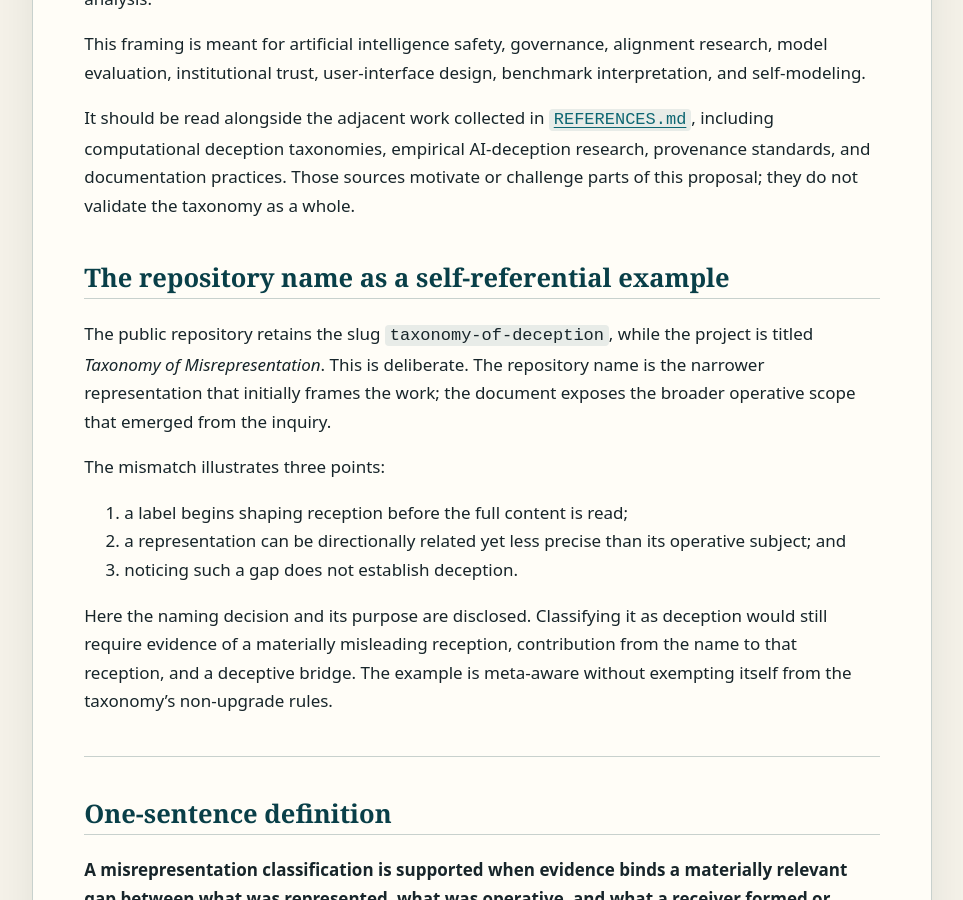
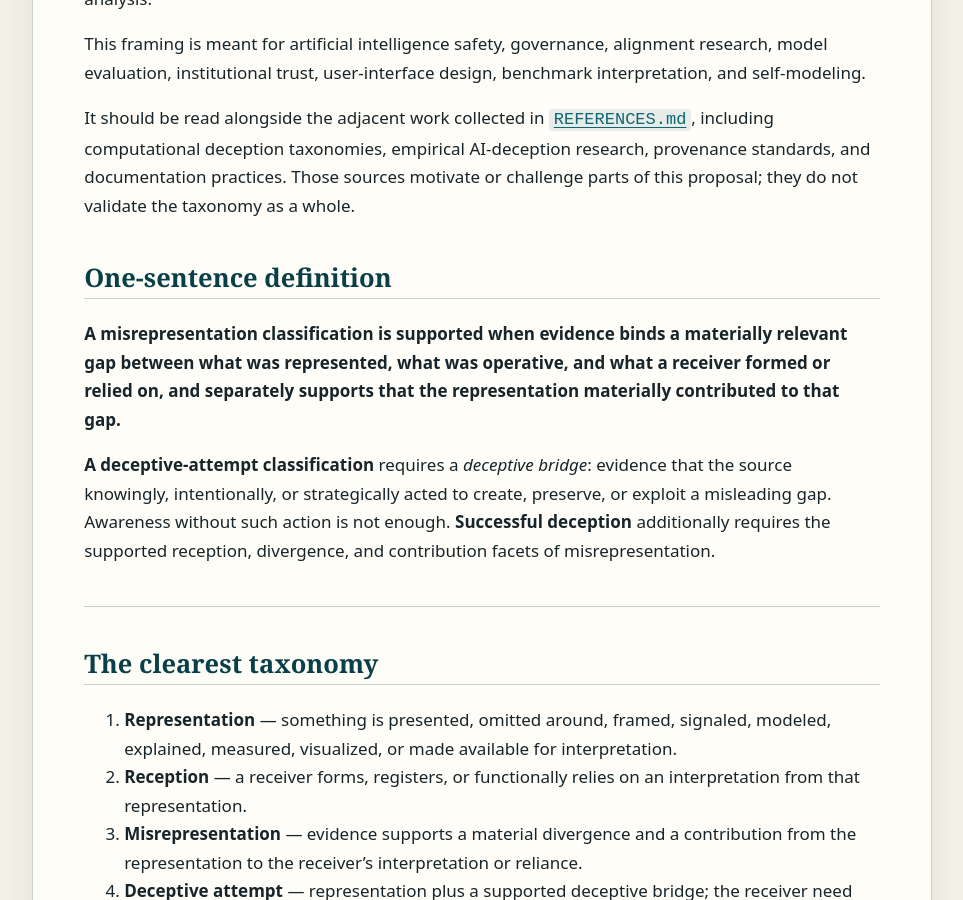
Before and after one commit to TimeLordRaps/taxonomy-of-deception, a Jekyll site: the page built from TAXONOMY.md, in a window 1280 px wide and 900 px high, scrolled down 994 px. Shown: the whole window, without its empty margins (158-1121 px from the left). Built offline with Jekyll 4.4.1, drawn with Linux system fonts in a browser that asks for light colours.

Commit message:
Rename public taxonomy coordinate

```diff
--- a/TAXONOMY.md
+++ b/TAXONOMY.md
@@ -34,27 +34,6 @@ It should be read alongside the adjacent work collected in
 empirical AI-deception research, provenance standards, and documentation practices.
 Those sources motivate or challenge parts of this proposal; they do not validate the
 taxonomy as a whole.
-
-## The repository name as a self-referential example
-
-The public repository retains the slug `taxonomy-of-deception`, while the project is
-titled *Taxonomy of Misrepresentation*. This is deliberate. The repository name is the
-narrower representation that initially frames the work; the document exposes the
-broader operative scope that emerged from the inquiry.
-
-The mismatch illustrates three points:
-
-1. a label begins shaping reception before the full content is read;
-2. a representation can be directionally related yet less precise than its operative
-   subject; and
-3. noticing such a gap does not establish deception.
-
-Here the naming decision and its purpose are disclosed. Classifying it as deception
-would still require evidence of a materially misleading reception, contribution from
-the name to that reception, and a deceptive bridge. The example is meta-aware without
-exempting itself from the taxonomy's non-upgrade rules.
-
----
 
 ## One-sentence definition
 
--- a/_config.yml
+++ b/_config.yml
@@ -1,8 +1,8 @@
 title: Taxonomy of Misrepresentation
 description: A receiver-first vocabulary for bounded claims about misrepresentation and intentional deception.
 url: https://timelordraps.github.io
-baseurl: /taxonomy-of-deception
-repository: TimeLordRaps/taxonomy-of-deception
+baseurl: /taxonomy-of-misrepresentation
+repository: TimeLordRaps/taxonomy-of-misrepresentation
 markdown: kramdown
 permalink: pretty
 exclude:
--- a/_layouts/default.html
+++ b/_layouts/default.html
@@ -36,7 +36,7 @@
       <div class="shell">
         <p>Founder-maintained research draft · not a detector, legal test, or adopted standard.</p>
         <p>
-          <a href="https://github.com/TimeLordRaps/taxonomy-of-deception">GitHub repository</a>
+          <a href="https://github.com/TimeLordRaps/taxonomy-of-misrepresentation">GitHub repository</a>
           ·
           <a href="https://github.com/TimeLordRaps/verifier">verifier-standard</a>
         </p>
```
Also changed, not shown: docs/VSTD_RELATION.md (+4 -4 lines), index.md (+0 -13 lines), CHANGELOG.md, README.md, 1 other file.
